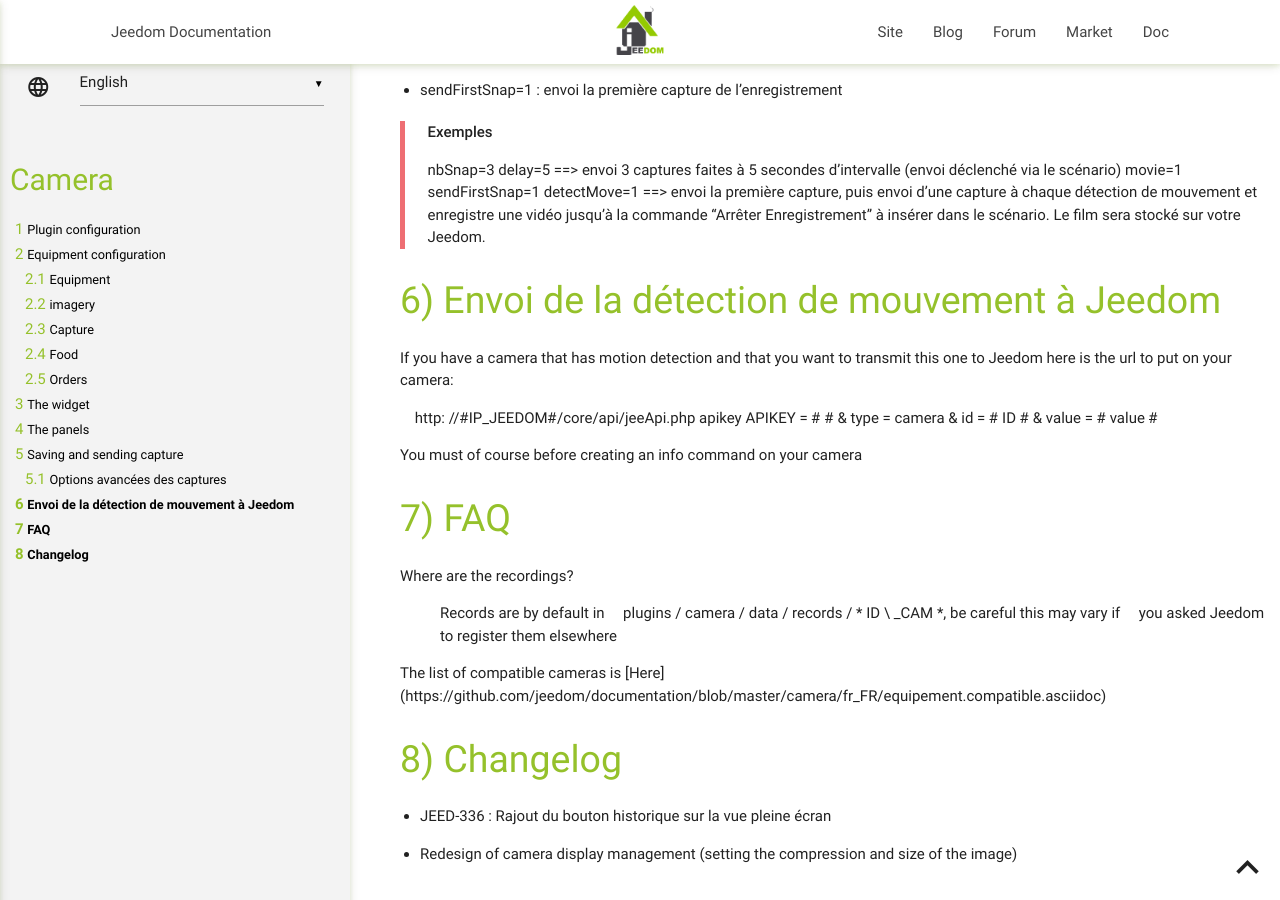
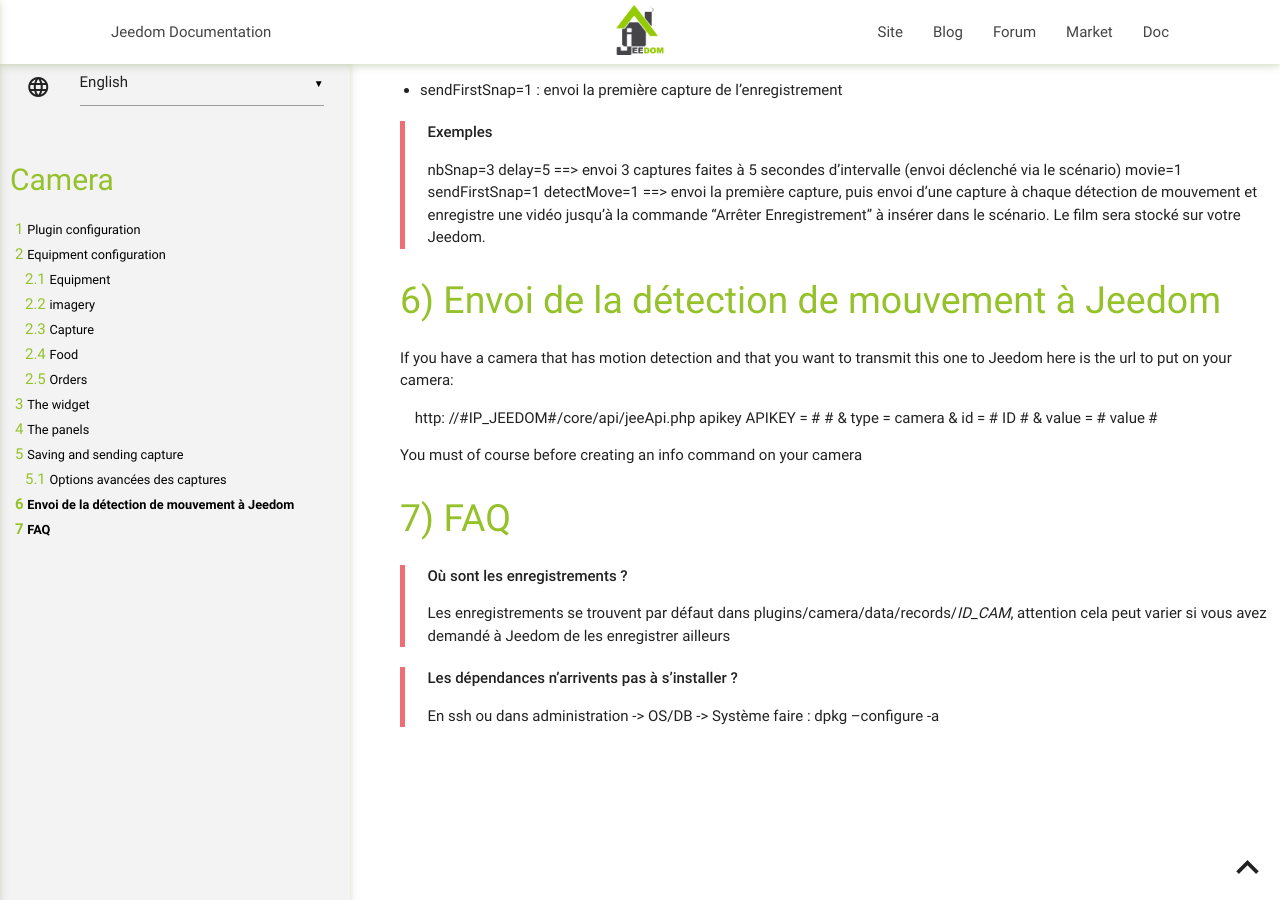
Before and after one commit to jeedom/plugin-camera, a Jekyll site: the page built from docs/en_US/index.md, in a window 1280 px wide and 900 px high, scrolled down 3751 px. Built offline with Jekyll 4.4.1, drawn with Linux system fonts in a browser that asks for light colours; our own code applies the rules of GitHub Pages for plain Markdown files.

Commit message:
[ROBOT] Action all

```diff
--- a/docs/en_US/index.md
+++ b/docs/en_US/index.md
@@ -255,19 +255,10 @@ your camera
 FAQ
 ===
 
-Where are the recordings?
+>**Où sont les enregistrements ?**
+>
+>Les enregistrements se trouvent par défaut dans plugins/camera/data/records/*ID\_CAM*, attention cela peut varier si vous avez demandé à Jeedom de les enregistrer ailleurs
 
-: Records are by default in
-    plugins / camera / data / records / * ID \ _CAM *, be careful this may vary if
-    you asked Jeedom to register them elsewhere
-
-The list of compatible cameras is
-[Here] (https://github.com/jeedom/documentation/blob/master/camera/fr_FR/equipement.compatible.asciidoc)
-
-Changelog
-=========
-
--   JEED-336 : Rajout du bouton historique sur la vue pleine écran
-
--   Redesign of camera display management (setting the
-    compression and size of the image)
+>**Les dépendances n'arrivents pas à s'installer ?**
+>
+>En ssh ou dans administration -> OS/DB -> Système faire : dpkg --configure -a
```
Also changed, not shown: docs/de_DE/changelog.md (+3 -0 lines), docs/de_DE/index.md (+6 -15 lines), docs/en_US/changelog.md (+3 -0 lines), docs/es_ES/changelog.md (+3 -0 lines), docs/es_ES/index.md (+6 -15 lines).
